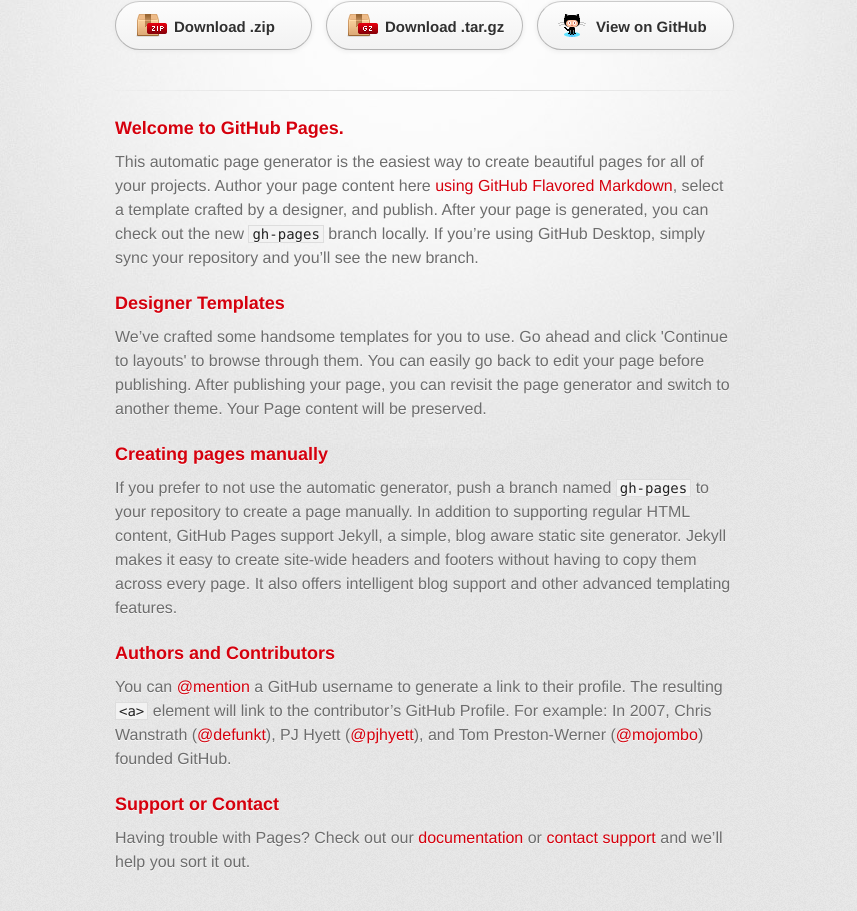
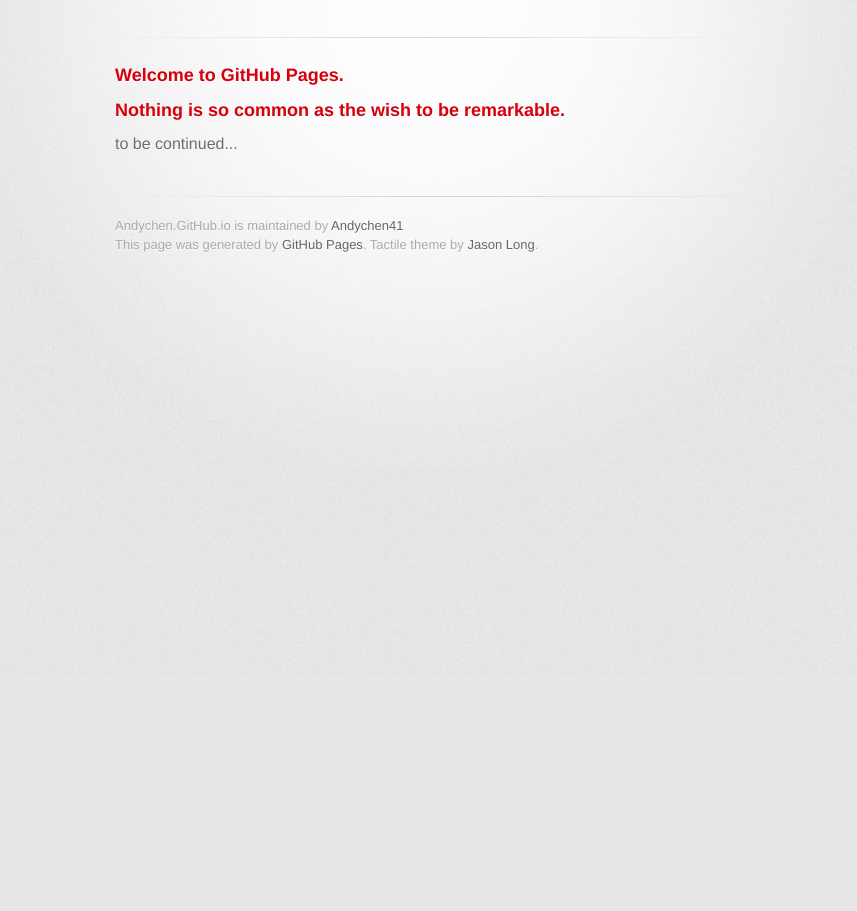
Before and after one commit to Andychen41/andychen41.github.io, a plain HTML site: page index.html in a window 1280 px wide. Shown: the part 125-1036 px from the top of the page, without its empty margins (215-1072 px from the left). After the commit the page ends 800 px from the top, so only its background shows below. Drawn offline with Linux system fonts and the light colour scheme; a web font is replaced by a local one.

Commit message:
Modified homepage

```diff
--- a/index.html
+++ b/index.html
@@ -1,4 +1,4 @@
-<!DOCTYPE html>
+<p><!DOCTYPE html>
   <html>
     <head>
       <meta charset='utf-8'>
@@ -12,58 +12,28 @@
       <![endif]-->
       <title>Andychen.GitHub.io by Andychen41</title>
     </head>
-
     <body>
       <div id="container">
         <div class="inner">
-
           <header>
             <h1>Andychen.GitHub.io</h1>
             <h2></h2>
           </header>
-
-        <section id="downloads" class="clearfix">
-          <a href="https://github.com/Andychen41/andychen.github.io/zipball/master" id="download-zip" class="button"><span>Download .zip</span></a>
-          <a href="https://github.com/Andychen41/andychen.github.io/tarball/master" id="download-tar-gz" class="button"><span>Download .tar.gz</span></a>
-          <a href="https://github.com/Andychen41/andychen.github.io" id="view-on-github" class="button"><span>View on GitHub</span></a>
-        </section>
-
           <hr>
-
           <section id="main_content">
             <h3>
             <a id="welcome-to-github-pages" class="anchor" href="#welcome-to-github-pages" aria-hidden="true"><span class="octicon octicon-link"></span></a>Welcome to GitHub Pages.</h3>
-
-<p>This automatic page generator is the easiest way to create beautiful pages for all of your projects. Author your page content here <a href="https://guides.github.com/features/mastering-markdown/">using GitHub Flavored Markdown</a>, select a template crafted by a designer, and publish. After your page is generated, you can check out the new <code>gh-pages</code> branch locally. If you’re using GitHub Desktop, simply sync your repository and you’ll see the new branch.</p>
-
             <h3>
-<a id="designer-templates" class="anchor" href="#designer-templates" aria-hidden="true"><span class="octicon octicon-link"></span></a>Designer Templates</h3>
-
-<p>We’ve crafted some handsome templates for you to use. Go ahead and click 'Continue to layouts' to browse through them. You can easily go back to edit your page before publishing. After publishing your page, you can revisit the page generator and switch to another theme. Your Page content will be preserved.</p>
-
-<h3>
-<a id="creating-pages-manually" class="anchor" href="#creating-pages-manually" aria-hidden="true"><span class="octicon octicon-link"></span></a>Creating pages manually</h3>
-
-<p>If you prefer to not use the automatic generator, push a branch named <code>gh-pages</code> to your repository to create a page manually. In addition to supporting regular HTML content, GitHub Pages support Jekyll, a simple, blog aware static site generator. Jekyll makes it easy to create site-wide headers and footers without having to copy them across every page. It also offers intelligent blog support and other advanced templating features.</p>
-
-<h3>
-<a id="authors-and-contributors" class="anchor" href="#authors-and-contributors" aria-hidden="true"><span class="octicon octicon-link"></span></a>Authors and Contributors</h3>
-
-<p>You can <a href="https://github.com/blog/821" class="user-mention">@mention</a> a GitHub username to generate a link to their profile. The resulting <code>&lt;a&gt;</code> element will link to the contributor’s GitHub Profile. For example: In 2007, Chris Wanstrath (<a href="https://github.com/defunkt" class="user-mention">@defunkt</a>), PJ Hyett (<a href="https://github.com/pjhyett" class="user-mention">@pjhyett</a>), and Tom Preston-Werner (<a href="https://github.com/mojombo" class="user-mention">@mojombo</a>) founded GitHub.</p>
-
-<h3>
-<a id="support-or-contact" class="anchor" href="#support-or-contact" aria-hidden="true"><span class="octicon octicon-link"></span></a>Support or Contact</h3>
-
-<p>Having trouble with Pages? Check out our <a href="https://help.github.com/pages">documentation</a> or <a href="https://github.com/contact">contact support</a> and we’ll help you sort it out.</p>
+            <a id="designer-templates" class="anchor" href="#designer-templates" aria-hidden="true"><span class="octicon octicon-link"></span></a>Nothing is so common as the wish to be remarkable.</h3>
+            <p>to be continued...</p>
           </section>
-
           <footer>
             Andychen.GitHub.io is maintained by <a href="https://github.com/Andychen41">Andychen41</a><br>
             This page was generated by <a href="https://pages.github.com">GitHub Pages</a>. Tactile theme by <a href="https://twitter.com/jasonlong">Jason Long</a>.
           </footer>
 
-
         </div>
       </div>
     </body>
   </html>
+</p>
```
Lines whose indentation alone changed are shown as unchanged.
